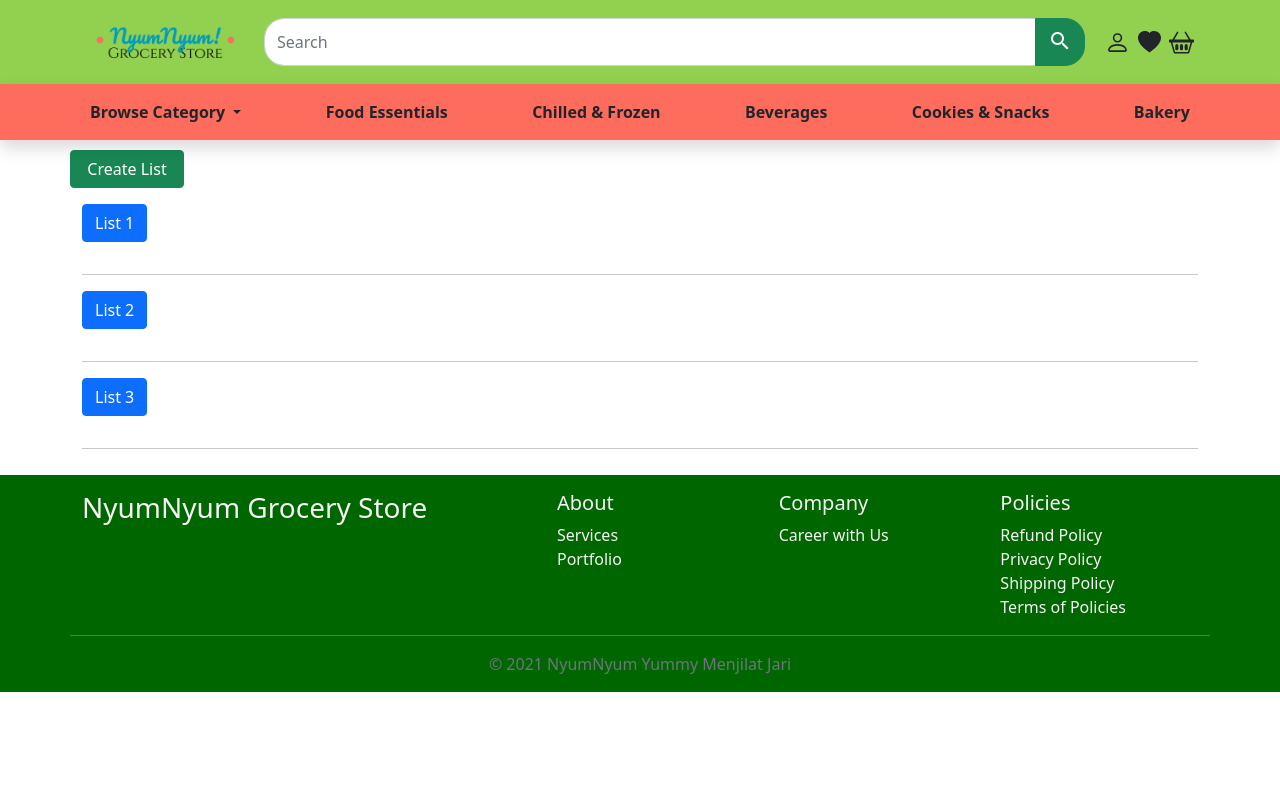
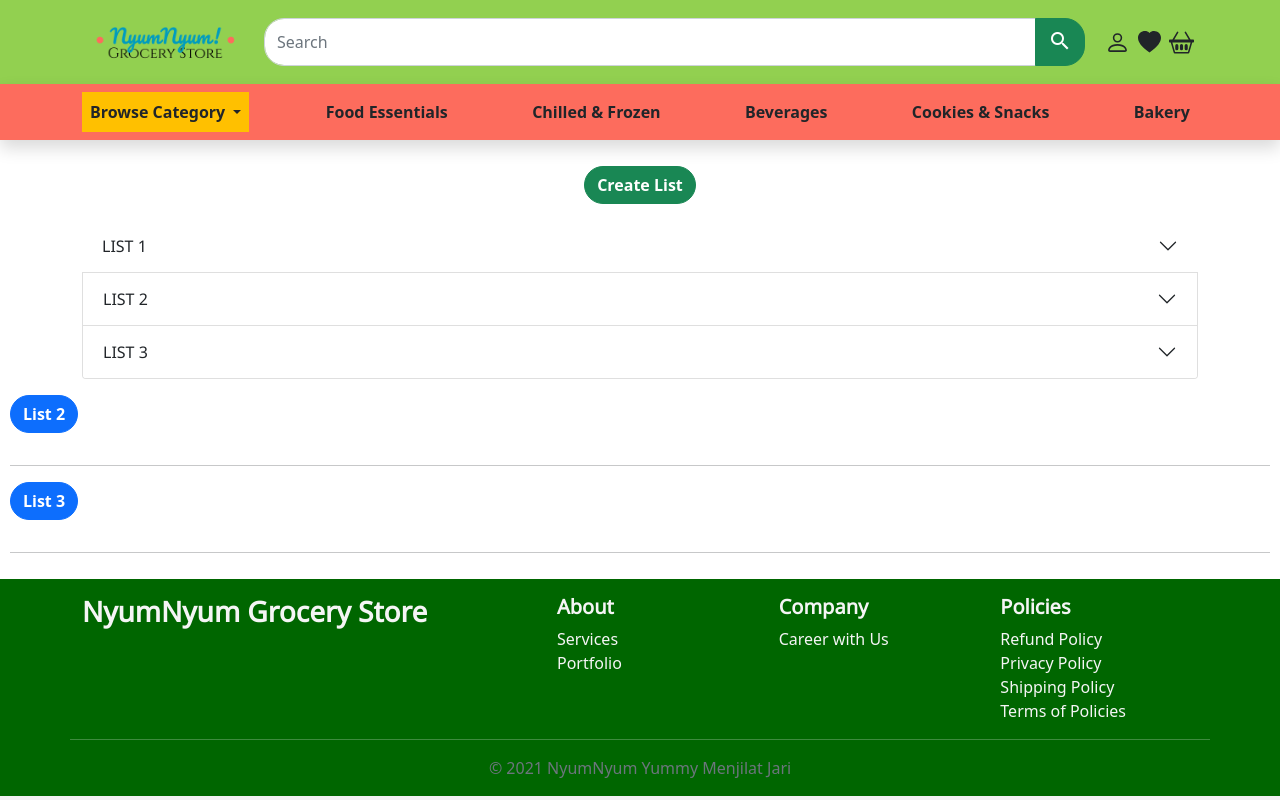
Before and after one commit to aimanaliff/online-grocery-shopping-system, a PHP site: page /src/list1.html in a window 1280 px wide. Run offline with PHP 8.4, Linux system fonts and the light colour scheme.

Commit message:
TK SIAP
ACCORDIAN

```diff
--- a/nyumstyle.css
+++ b/nyumstyle.css
@@ -161,21 +161,17 @@ h5 {
 
 /* whistlist style */
 
-.modal-content {
-  width: 500px;
-  height: 300px;
-  background-color: white;
-  border-radius: 4px;
-  text-align: center;
-  padding: 20px;
-}
-
 .modal-body input {
   width: 50%;
   display: block;
   margin: 15px auto;
 }
 
+.center {
+  display: flex;
+  justify-content: center;
+  align-items: center;
+}
 
 /* whistlist style finish */
 
--- a/src/list1.html
+++ b/src/list1.html
@@ -9,8 +9,7 @@
   <link href="https://cdn.jsdelivr.net/npm/bootstrap@5.0.0-beta3/dist/css/bootstrap.min.css" rel="stylesheet"
     integrity="sha384-eOJMYsd53ii+scO/bJGFsiCZc+5NDVN2yr8+0RDqr0Ql0h+rP48ckxlpbzKgwra6" crossorigin="anonymous">
   <link href='https://fonts.googleapis.com/css?family=Noto+Sans' rel='stylesheet'>
-  <link rel="stylesheet" href="nyumstyle.css">
-  <link rel="stylesheet" href="style.css">
+  <link rel="stylesheet" href="/nyumstyle.css">
   <link href="https://fonts.googleapis.com/icon?family=Material+Icons" rel="stylesheet">
   <link rel="stylesheet" href="https://cdnjs.cloudflare.com/ajax/libs/font-awesome/4.7.0/css/font-awesome.min.css">
 </head>
@@ -185,22 +184,22 @@
 
     <div style="max-width: 1300px; margin: 0 auto; padding: 10px; background-color: white;">
       <div class="container">
-        <div class="row">
-            <button id="buttonmodal" type="button" class="btn btn-success" data-bs-toggle="modal" data-bs-target="#staticBackdrop" style="width: 10%; justify-content: center;
-            text-align: center;">
+        <div class="row m-3">
+            <div class="center">
+                <button id="buttonmodal" type="button" class="btn btn-success" data-bs-toggle="modal" data-bs-target="#staticBackdrop">
                 Create List
               </button>
-
+            </div>
               <!-- Modal -->
               <div class="modal fade" id="staticBackdrop" data-bs-backdrop="static" data-bs-keyboard="false" tabindex="-1" aria-labelledby="staticBackdropLabel" aria-hidden="true">
                 <div class="modal-dialog modal-dialog-centered">
                   <div class="modal-content">
-                    <div class="modal-header">
-                      <h5 class="modal-title" id="staticBackdropLabel">List Name</h5>
+                    <div class="modal-header text-center">
+                      <h5 class="modal-title" id="staticBackdropLabel" >List Name</h5>
                       <button type="button" class="btn-close" data-bs-dismiss="modal" aria-label="Close"></button>
                     </div>
-                    <div class="modal-body">
-                      <input type="text" placeholder="Add a name">
+                    <div class="modal-body" style="text-align: center;">
+                      <input type="text" placeholder="Add a name" style="text-align: center;">
                     </div>
                     <div class="modal-footer">
                       <button type="button" class="btn btn-secondary" data-bs-dismiss="modal">Close</button>
@@ -210,16 +209,16 @@
                 </div>
               </div>
             </div>
-        <div class="row align-items-center mt-3">
-          <div class="col align-self-center">
-            <p>
-                <a class="btn btn-primary" data-bs-toggle="collapse" href="#collapseExample" role="button" aria-expanded="false" aria-controls="collapseExample">
-                  List 1
-                </a>
-            </p>
 
-            <div class="collapse" id="collapseExample">
-                <div class="card card-body">
+            <div class="accordion accordion-flush" id="accordionFlushExample">
+              <div class="accordion-item">
+                <h2 class="accordion-header" id="flush-headingOne">
+                  <button class="accordion-button collapsed" type="button" data-bs-toggle="collapse" data-bs-target="#flush-collapseOne" aria-expanded="false" aria-controls="flush-collapseOne">
+                    LIST 1
+                  </button>
+                </h2>
+                <div id="flush-collapseOne" class="accordion-collapse collapse" aria-labelledby="flush-headingOne" data-bs-parent="#accordionFlushExample">
+                  <div class="accordion-body">
                     <div class="row py-xxl-5 py-sm-4 align-items-center">
                       <div class="col-sm-auto align-self-center py-2 mx-sm-auto">
                           <button type="button" class="btn btn-outline-danger btn-sm">
@@ -230,8 +229,8 @@
                           </button>
                       </div>
                       <div class="col-2">
-                            <h4 style="text-align: center;">Banana</h4>
-                            <img src="/imgfood/fruits/banana.jpg" class="img-thumbnail" alt="">
+                          <h4 style="text-align: center;">KitKat</h4>
+                          <img src="/imgfood/chocolate/kitkat.jpeg" class="img-thumbnail" alt="">
                       </div>
                       <div class="col align-self-center mt-5">
                           <div>
@@ -248,7 +247,7 @@
                       <div class="col-2 align-self-center">
                           <div>
                               <h6 class="text-center">Sub Total</h6>
-                                <p class="text-center text-success fw-bold">RM 0.50</p>
+                              <p class="text-center text-success fw-bold">RM 1.50</p>
                           </div>
                       </div>
                       <div class="col-1 align-self-center">
@@ -260,8 +259,16 @@
                   </div>
               </div>
                   </div>
-              <div class="collapse" id="collapseExample">
-                <div class="card card-body">
+                </div>
+              </div>
+              <div class="accordion-item">
+                <h2 class="accordion-header" id="flush-headingTwo">
+                  <button class="accordion-button collapsed" type="button" data-bs-toggle="collapse" data-bs-target="#flush-collapseTwo" aria-expanded="false" aria-controls="flush-collapseTwo">
+                    LIST 2
+                  </button>
+                </h2>
+                <div id="flush-collapseTwo" class="accordion-collapse collapse" aria-labelledby="flush-headingTwo" data-bs-parent="#accordionFlushExample">
+                  <div class="accordion-body">
                     <div class="row py-xxl-5 py-sm-4 align-items-center">
                       <div class="col-sm-auto align-self-center py-2 mx-sm-auto">
                           <button type="button" class="btn btn-outline-danger btn-sm">
@@ -272,8 +279,8 @@
                           </button>
                       </div>
                       <div class="col-2">
-                            <h4 style="text-align: center;">Apple</h4>
-                            <img src="/imgfood/fruits/apple.jpg" class="img-thumbnail" alt="">
+                          <h4 style="text-align: center;">KitKat</h4>
+                          <img src="/imgfood/chocolate/kitkat.jpeg" class="img-thumbnail" alt="">
                       </div>
                       <div class="col align-self-center mt-5">
                           <div>
@@ -290,7 +297,7 @@
                       <div class="col-2 align-self-center">
                           <div>
                               <h6 class="text-center">Sub Total</h6>
-                                <p class="text-center text-success fw-bold">RM 0.50</p>
+                              <p class="text-center text-success fw-bold">RM 1.50</p>
                           </div>
                       </div>
                       <div class="col-1 align-self-center">
@@ -302,10 +309,19 @@
                   </div>
                   </div>
                 </div>
-
+              </div>
+              <div class="accordion-item">
+                <h2 class="accordion-header" id="flush-headingThree">
+                  <button class="accordion-button collapsed" type="button" data-bs-toggle="collapse" data-bs-target="#flush-collapseThree" aria-expanded="false" aria-controls="flush-collapseThree">
+                    LIST 3
+                  </button>
+                </h2>
+                <div id="flush-collapseThree" class="accordion-collapse collapse" aria-labelledby="flush-headingThree" data-bs-parent="#accordionFlushExample">
+                  <div class="accordion-body">Placeholder content for this accordion, which is intended to demonstrate the <code>.accordion-flush</code> class. This is the third item's accordion body. Nothing more exciting happening here in terms of content, but just filling up the space to make it look, at least at first glance, a bit more representative of how this would look in a real-world application.</div>
                 </div>
               </div>
-      <hr>
+            </div>
+
       <div class="row align-items-center mt-3">
         <div class="col align-self-center">
           <p>
```
Lines whose indentation alone changed are shown as unchanged.
